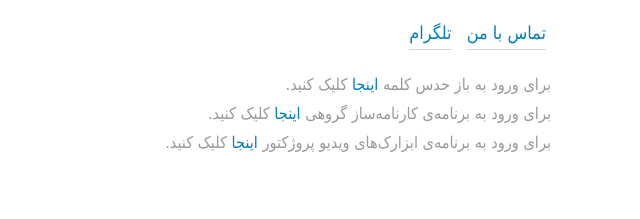
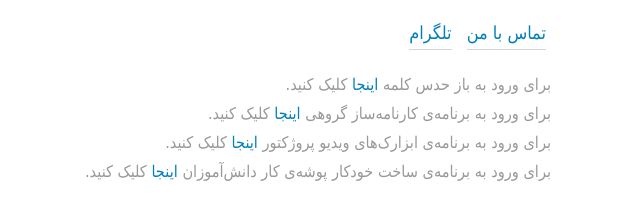
Before and after one commit to Yaqoubi/ali.id.ir, a plain HTML site: page index.html in a window 1280 px wide. Shown: the part 153-372 px from the top of the page, without its empty margins (539-1179 px from the left). Drawn offline with Linux system fonts and the light colour scheme; a web font is replaced by a local one.

Commit message:
Update index.html

```diff
--- a/index.html
+++ b/index.html
@@ -168,6 +168,9 @@
             <div>برای ورود به برنامه‌ی ابزارک‌های ویدیو پروژکتور
             <a href="https://yaqoubi.github.io/video-projector-widgets/">اینجا</a>
             کلیک کنید.</div>
+            <div>برای ورود به برنامه‌ی ساخت خودکار پوشه‌ی کار دانش‌آموزان
+            <a href="https://yaqoubi.github.io/Portfolio-Maker/">اینجا</a>
+            کلیک کنید.</div>
         </div>
     </header>
 
```
